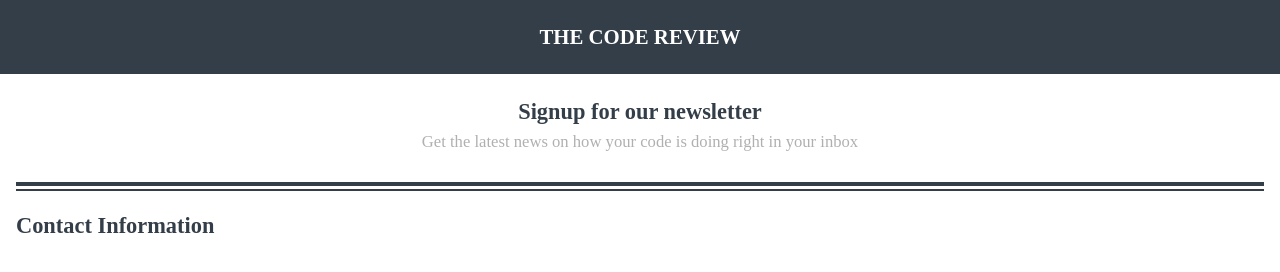
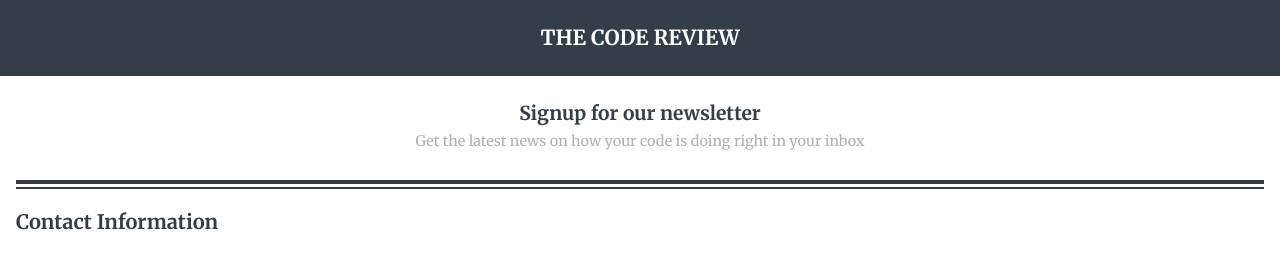
Before and after one commit to jperez99-dev/Responsive-Form, a plain HTML site: page index.html in a window 1280 px wide. Drawn offline with Linux system fonts and the light colour scheme.

Commit message:
Added font/ minor adjustments.
Added the correct font style for website and made minor adjustments to font size to align with mockups.

```diff
--- a/css/styles.css
+++ b/css/styles.css
@@ -5,6 +5,7 @@
 
 body {
   margin: 0;
+  font-family: "Merriweather", serif;
 }
 
 .container {
@@ -29,13 +30,13 @@ p {
   color: #333e49;
   margin-bottom: 7px;
   margin-top: 25px;
-  font-size: 1.4em;
+  font-size: 1.2em;
 }
 
 .main-header p {
   margin-bottom: 30px;
   color: #b0b0b0;
-  font-size: 1.04em;
+  font-size: 0.9em;
 }
 
 .main-header {
@@ -59,5 +60,5 @@ p {
 /* main content */
 main h3 {
   color: #333e49;
-  font-size: 1.4em;
+  font-size: 1.25em;
 }
--- a/index.html
+++ b/index.html
@@ -5,6 +5,8 @@
     <meta charset="UTF-8">
     <meta name="viewport" content="width=device-width, initial-scale=1.0">
     <title>Online Registration Form</title>
+    <link href="https://fonts.googleapis.com/css2?family=Merriweather:wght@300;400;700;900&display=swap"
+        rel="stylesheet">
     <link rel="stylesheet" href="css/styles.css">
 </head>
 
```
